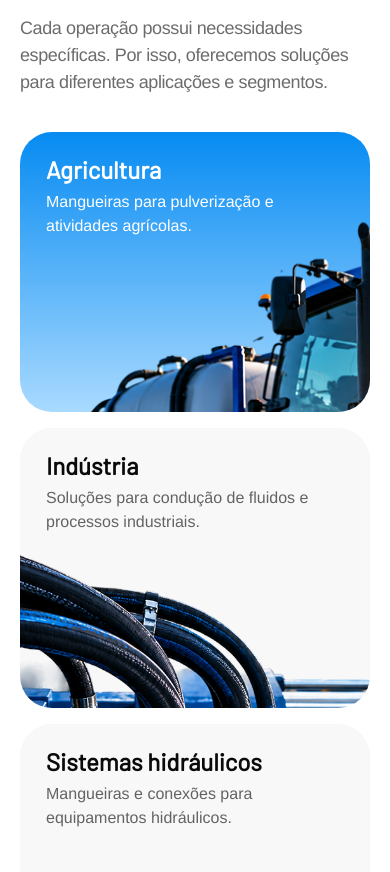
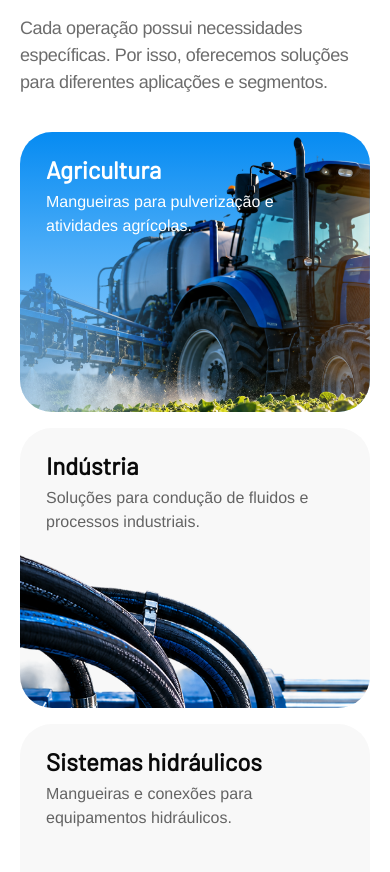
Before and after one commit to leonardomms/forza, a React (Vite) app: page / in a window 390 px wide. Shown: the part 960-1832 px from the top of the page. Built offline with nearby package versions, Linux system fonts and the light colour scheme.

Commit message:
Adjust agriculture card image responsiveness

```diff
--- a/src/components/Applications.tsx
+++ b/src/components/Applications.tsx
@@ -1,4 +1,4 @@
-import agriculture from '../../assets/agricultura.png'
+import agriculture from '../../assets/agricultura_2.png'
 import industry from '../../assets/industria.png'
 import hydraulicSystems from '../../assets/sistemas.png'
 import contactArrow from '../../assets/application-contact-arrow.svg'
--- a/src/styles.css
+++ b/src/styles.css
@@ -75,7 +75,7 @@ button, a { -webkit-tap-highlight-color: transparent; }
 .application-card p, .application-card__copy > span { position: relative; z-index: 1; margin: 0; font-family: Helvetica, Arial, sans-serif; font-size: 16px; font-weight: 400; line-height: 24px; }
 .application-card__image { position: absolute; display: block; max-width: none; pointer-events: none; }
 .application-card--agriculture { background: linear-gradient(180deg, #068bf2 0%, #a9daff 100%); color: #fff; }
-.application-card__image--agriculture { left: -223.75px; top: 63px; width: 532.36px; height: 299.61px; object-fit: contain; object-position: right center; }
+.application-card__image--agriculture { left: -240.92px; top: 86px; width: 543.92px; height: 216.47px; object-fit: cover; object-position: center center; }
 .application-card--industry, .application-card--hydraulic { background: #f8f8f8; color: #0a0a0a; }
 .application-card--industry p, .application-card--hydraulic p { color: rgba(0,0,0,.6); }
 .application-card__image--industry { position: absolute; left: 0; top: 0; display: flex; align-items: center; justify-content: center; width: 275px; height: 275px; }
@@ -277,6 +277,21 @@ button, a { -webkit-tap-highlight-color: transparent; }
   .site-footer__social { flex: 0 0 64px; }
 }
 
+@media (min-width: 768px) and (max-width: 1023px) {
+  .application-card__image--agriculture {
+    top: 0;
+    right: 0;
+    bottom: auto;
+    left: auto;
+    width: 100%;
+    height: 100%;
+    object-fit: cover;
+    object-position: 100% 100%;
+    -webkit-mask-image: none;
+    mask-image: none;
+  }
+}
+
 @media (max-width: 767px) {
   :is(#hero-title, #applications-title, #differentials-title, #contact-title, #quote-title) { scroll-margin-top: 80px; }
 
@@ -317,7 +332,18 @@ button, a { -webkit-tap-highlight-color: transparent; }
   .applications__description { font-size: 18px; }
   .applications__cards { grid-template-columns: 1fr; grid-template-rows: none; }
   .application-card { aspect-ratio: auto; height: 280px; padding: 26px; }
-  .application-card__image--agriculture { left: -155px; top: 58px; width: 540px; height: auto; }
+  .application-card__image--agriculture {
+    top: 0;
+    right: 0;
+    bottom: auto;
+    left: auto;
+    width: 100%;
+    height: 100%;
+    object-fit: cover;
+    object-position: 100% 100%;
+    -webkit-mask-image: none;
+    mask-image: none;
+  }
   .application-card__image--hydraulic { top: 12px; width: 112%; height: auto; }
   .applications__whatsapp .button { width: 205px; }
   .applications__whatsapp { right: 20px; bottom: 20px; }
```
Also changed, not shown: assets/agricultura.png, assets/agricultura_2.png (added).
